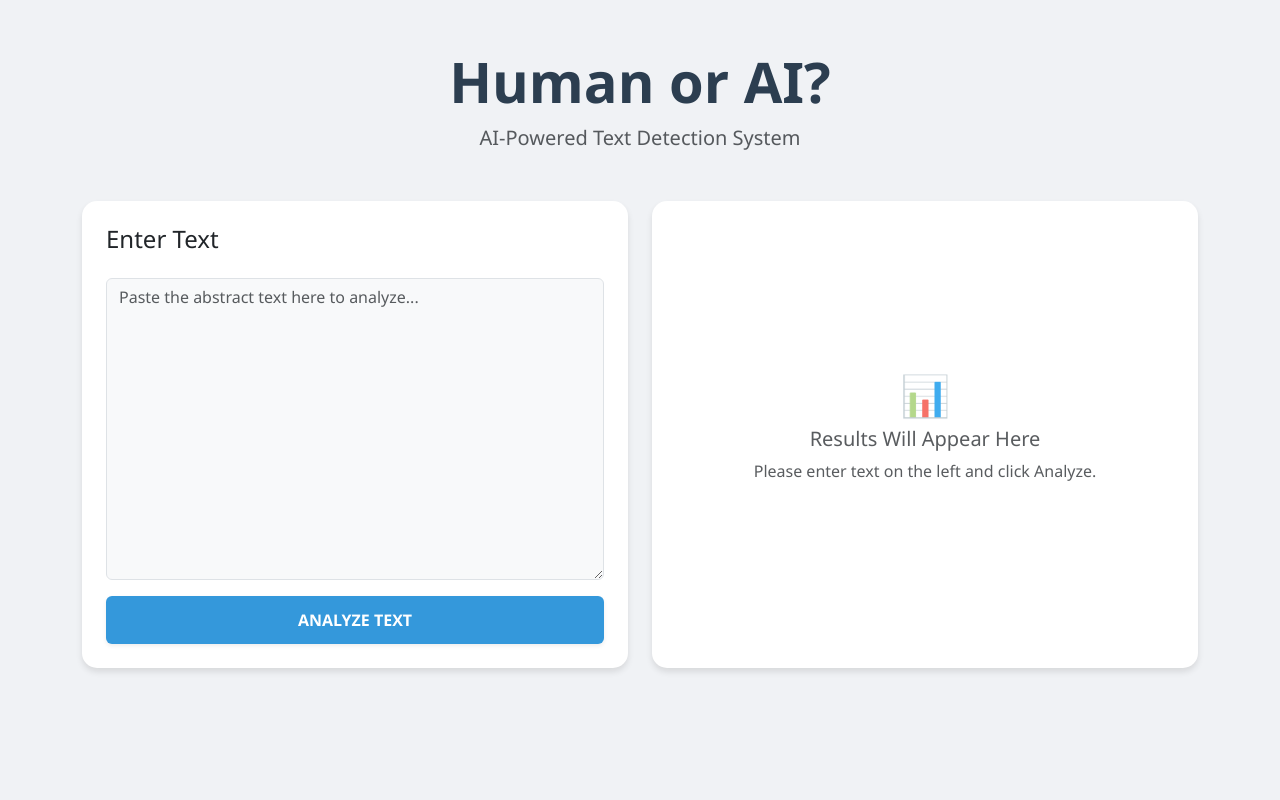
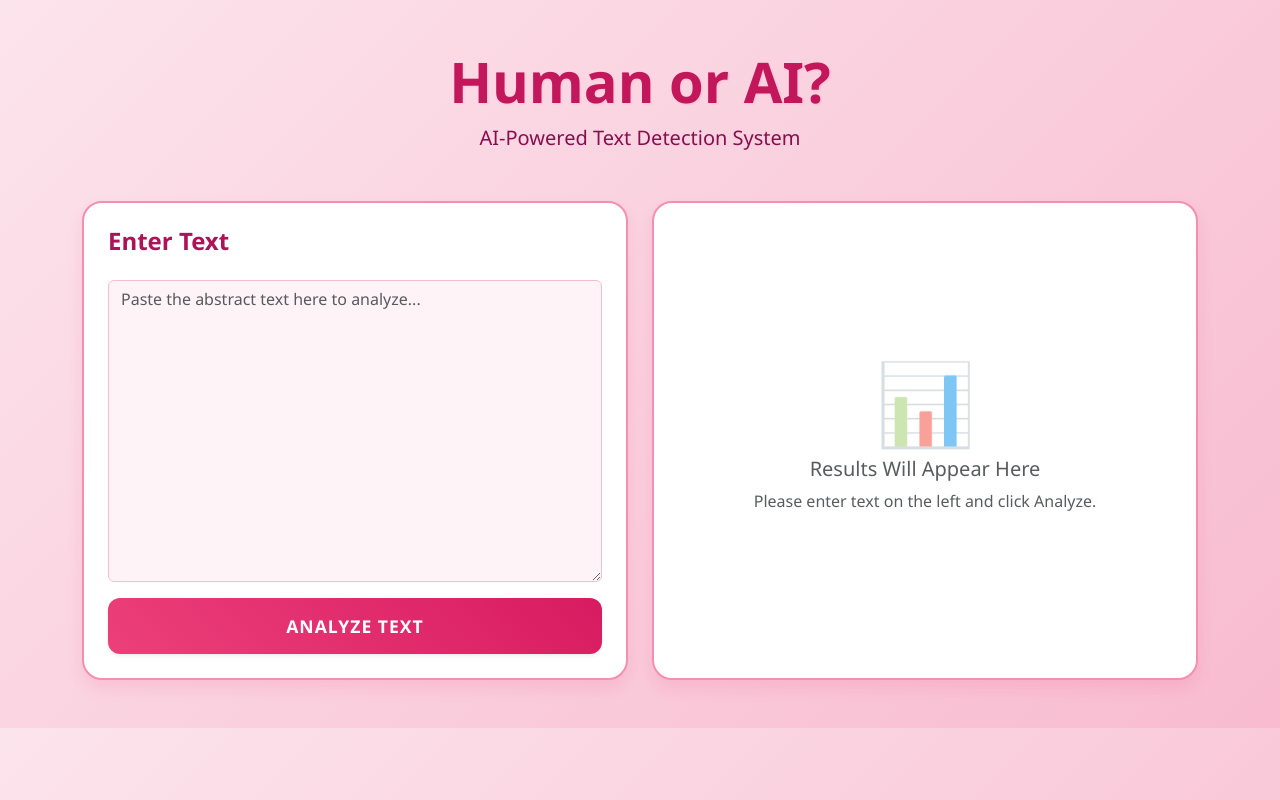
Before and after one commit to eceuz/Human-or-AI, a Flask app: page / in a window 1280 px wide. Run offline with Flask 3, Linux system fonts and the light colour scheme.

Commit message:
front end değişimi

```diff
--- a/templates/index.html
+++ b/templates/index.html
@@ -5,16 +5,98 @@
     <meta name="viewport" content="width=device-width, initial-scale=1.0">
     <title>Human or AI Detector</title>
     <link href="https://cdn.jsdelivr.net/npm/bootstrap@5.3.0/dist/css/bootstrap.min.css" rel="stylesheet">
-    <style>
-        body { background-color: #f0f2f5; font-family: 'Segoe UI', Tahoma, Geneva, Verdana, sans-serif; }
-        .header-title { color: #2c3e50; font-weight: 800; }
-        .ai-bar { background-color: #e74c3c; }
-        .human-bar { background-color: #27ae60; }
-        .card { border: none; border-radius: 15px; box-shadow: 0 4px 6px rgba(0,0,0,0.1); }
-        .btn-primary { background-color: #3498db; border: none; padding: 12px; font-weight: bold; }
-        .btn-primary:hover { background-color: #2980b9; }
-        .badge-ai { background-color: #e74c3c; }
-        .badge-human { background-color: #27ae60; }
+   <style>
+
+        body {
+            background: linear-gradient(135deg, #fce4ec 0%, #f8bbd0 100%);
+            font-family: 'Poppins', 'Segoe UI', Tahoma, sans-serif;
+            color: #4a4a4a;
+        }
+
+        .header-title {
+            color: #c2185b;
+            font-weight: 800;
+            text-shadow: 1px 1px 2px rgba(255, 105, 180, 0.2);
+        }
+
+        .lead.text-muted {
+            color: #880e4f !important;
+        }
+
+        .card {
+            border: 2px solid #f48fb1;
+            border-radius: 20px;
+            box-shadow: 0 8px 16px rgba(233, 30, 99, 0.1);
+            background-color: #ffffff;
+            transition: transform 0.3s ease;
+        }
+
+        .card-title {
+            color: #ad1457;
+            font-weight: bold;
+        }
+
+        .card:hover {
+            transform: translateY(-5px);
+        }
+
+        .form-control.bg-light {
+            background-color: #fef4f7 !important;
+            border: 1px solid #f8bbd0;
+            color: #880e4f;
+        }
+        .form-control:focus {
+            box-shadow: 0 0 0 3px rgba(240, 98, 146, 0.25);
+            border-color: #ec407a;
+        }
+
+        .btn-primary {
+            background: linear-gradient(45deg, #ec407a, #d81b60);
+            border: none;
+            padding: 15px;
+            font-weight: bold;
+            border-radius: 12px;
+            box-shadow: 0 4px 8px rgba(233, 30, 99, 0.3);
+            font-size: 1.1rem;
+            letter-spacing: 1px;
+        }
+        .btn-primary:hover {
+            background: linear-gradient(45deg, #d81b60, #c2185b);
+            box-shadow: 0 6px 12px rgba(233, 30, 99, 0.4);
+        }
+
+        .card-header {
+            border-radius: 18px 18px 0 0 !important;
+            border-bottom: none;
+        }
+
+        .ai-bar {
+            background: linear-gradient(90deg, #ff4081, #f50057);
+        }
+        .human-bar {
+            background: linear-gradient(90deg, #26c6da, #00bcd4);
+        }
+
+        .progress {
+            background-color: #f8bbd0;
+            border-radius: 10px;
+        }
+
+        .card.mb-3.border.bg-white {
+            border: 1px solid #f06292 !important;
+            background-color: #fff5f8 !important;
+        }
+
+        .badge-ai { background-color: #e91e63; }
+        .badge-human { background-color: #00acc1; }
+        .badge { padding: 8px 12px; font-size: 0.9rem; }
+
+        h6.fw-bold { color: #c2185b; }
+        .text-muted h1 {
+            font-size: 5rem;
+            color: #f06292;
+            opacity: 0.5;
+        }
     </style>
 </head>
 <body>
--- a/test_app.py
+++ b/test_app.py
@@ -1,7 +1,6 @@
 import unittest
 import numpy as np
-# app.py dosyasından test edeceğimiz fonksiyonları import ediyoruz
-# Eğer import hatası alırsan try-except bloğu devreye girer
+
 try:
     from app import clean_input_text, get_prediction
 except ImportError:
@@ -30,8 +29,6 @@ class TestModelFunctions(unittest.TestCase):
     def test_cleaning_functionality(self):
         """clean_input_text fonksiyonunun gürültüyü doğru temizlediğini test eder."""
 
-        # DÜZELTİLEN KISIM: Kodumuz [and] kısmını tamamen sildiği için
-        # Beklenen metinden 'and' kelimesini çıkardık.
         dirty_text = "This is a Test! (with brackets [and] symbols) and S P A C E S. %10"
         expected_clean = "this is a test with brackets symbols and s p a c e s %10"
 
```
